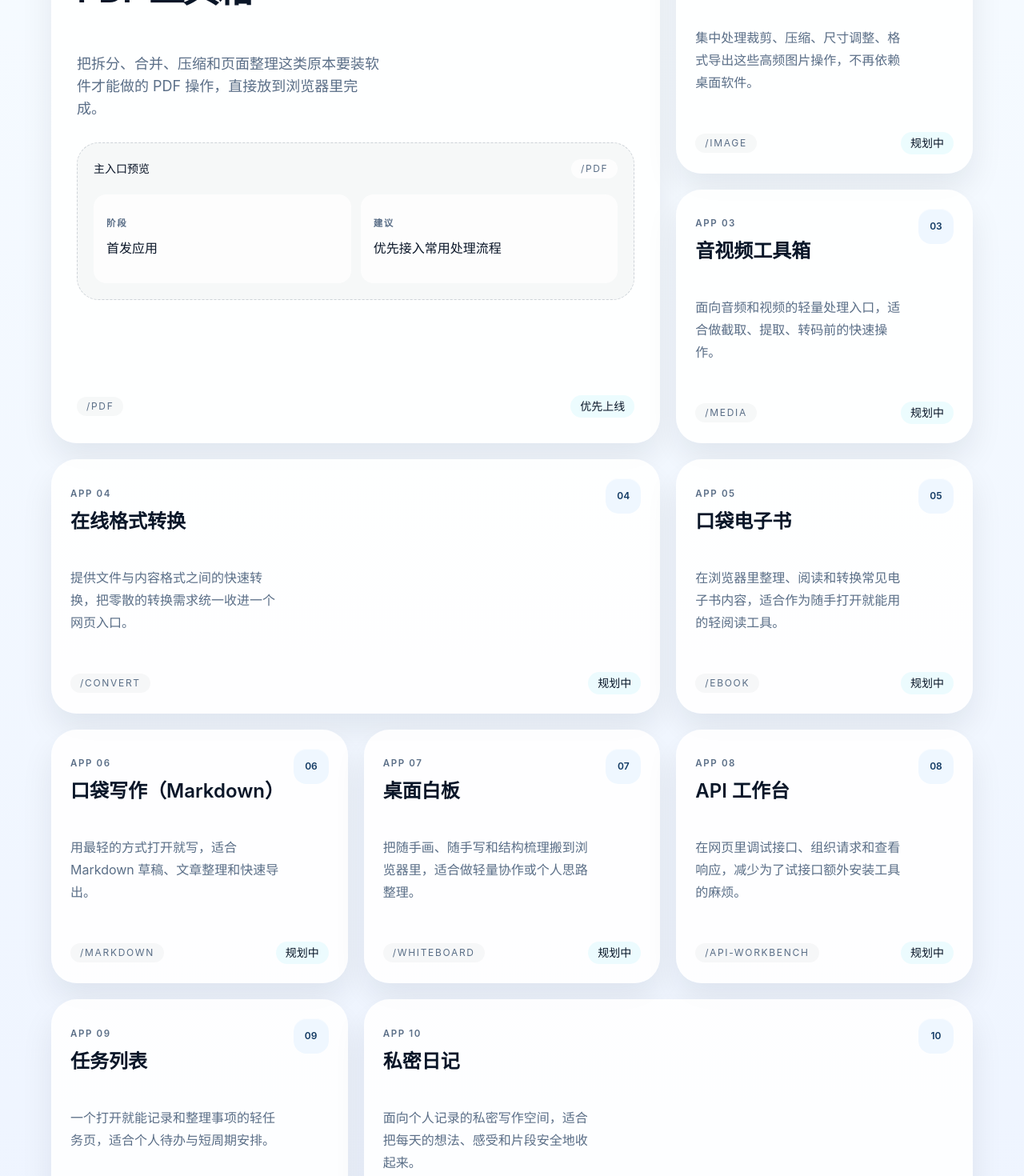
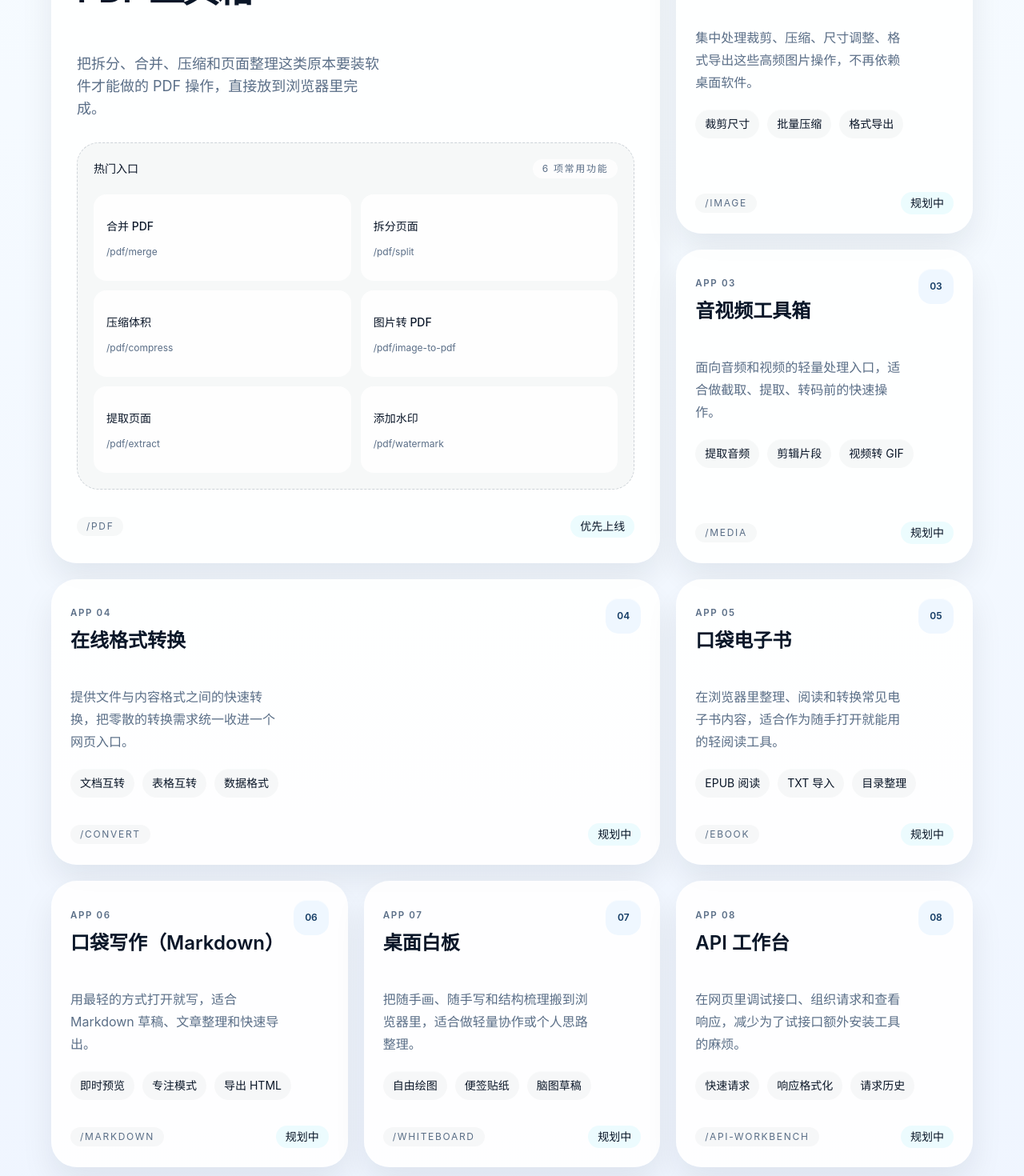
Before and after one commit to ThaneJoss/webapps, a Vue app: page / in a window 1280 px wide. Shown: the part 1100-2570 px from the top of the page at 80% size. Built offline with nearby package versions, Linux system fonts and the light colour scheme.

Commit message:
feat: 增加首页应用二级入口

```diff
--- a/src/styles.css
+++ b/src/styles.css
@@ -197,11 +197,34 @@ svg {
 }
 
 .home-app-card--featured {
-  min-height: 520px;
+  min-height: 620px;
 }
 
 .home-app-card--tile {
-  min-height: 236px;
+  min-height: 286px;
+}
+
+.home-app-quick-card {
+  display: block;
+  box-shadow: inset 0 1px 0 rgba(255, 255, 255, 0.45);
+}
+
+.home-app-quick-card:hover {
+  transform: translate3d(0, -2px, 0);
+  border-color: rgba(82, 215, 255, 0.28);
+  box-shadow:
+    0 14px 28px rgba(10, 22, 40, 0.08),
+    inset 0 1px 0 rgba(255, 255, 255, 0.45);
+}
+
+.home-app-mini-entry {
+  box-shadow: inset 0 1px 0 rgba(255, 255, 255, 0.36);
+}
+
+.home-app-mini-entry:hover {
+  transform: translate3d(0, -1px, 0);
+  border-color: rgba(82, 215, 255, 0.26);
+  background: rgba(82, 215, 255, 0.08);
 }
 
 .contact-entry-card {
--- a/src/views/HomeView.vue
+++ b/src/views/HomeView.vue
@@ -77,23 +77,37 @@
               class="mt-7 rounded-[1.7rem] border border-dashed border-[#17304b]/18 bg-[#0f2036]/[0.03] p-4 sm:p-5"
             >
               <div class="flex items-center justify-between gap-3">
-                <span class="text-sm font-medium text-ink">主入口预览</span>
+                <span class="text-sm font-medium text-ink">热门入口</span>
                 <span class="rounded-full border border-[#17304b]/14 bg-white/80 px-3 py-1 text-xs uppercase tracking-[0.14em] text-steel">
-                  {{ app.path }}
+                  {{ app.quickEntries.length }} 项常用功能
                 </span>
               </div>
 
-              <div class="mt-5 grid gap-3 sm:grid-cols-2">
-                <div class="rounded-2xl border border-[#17304b]/14 bg-white/80 px-4 py-4">
-                  <p class="panel-label text-steel">阶段</p>
-                  <p class="mt-3 text-base font-medium text-ink">{{ app.phase }}</p>
-                </div>
+              <div class="home-app-quick-grid mt-5 grid gap-3 sm:grid-cols-2">
+                <a
+                  v-for="entry in app.quickEntries"
+                  :key="entry.path"
+                  :href="entry.path"
+                  class="home-app-quick-card rounded-2xl border border-[#17304b]/14 bg-white/84 px-4 py-4 transition duration-200"
+                >
+                  <p class="text-sm font-medium text-ink">{{ entry.label }}</p>
+                  <p class="mt-2 text-xs text-steel">{{ entry.path }}</p>
+                </a>
+              </div>
+            </div>
 
-                <div class="rounded-2xl border border-[#17304b]/14 bg-white/80 px-4 py-4">
-                  <p class="panel-label text-steel">建议</p>
-                  <p class="mt-3 text-base font-medium text-ink">{{ app.tip }}</p>
-                </div>
-              </div>
+            <div
+              v-else
+              class="home-app-mini-entries mt-5 flex flex-wrap gap-2.5"
+            >
+              <a
+                v-for="entry in app.quickEntries"
+                :key="entry.path"
+                :href="entry.path"
+                class="home-app-mini-entry inline-flex items-center rounded-full border border-[#17304b]/14 bg-[#0f2036]/[0.03] px-3 py-2 text-sm text-ink transition duration-200"
+              >
+                {{ entry.label }}
+              </a>
             </div>
           </div>
 
@@ -134,8 +148,32 @@ const homeApps = [
     status: '优先上线',
     path: '/pdf',
     description: '把拆分、合并、压缩和页面整理这类原本要装软件才能做的 PDF 操作，直接放到浏览器里完成。',
-    phase: '首发应用',
-    tip: '优先接入常用处理流程',
+    quickEntries: [
+      {
+        label: '合并 PDF',
+        path: '/pdf/merge'
+      },
+      {
+        label: '拆分页面',
+        path: '/pdf/split'
+      },
+      {
+        label: '压缩体积',
+        path: '/pdf/compress'
+      },
+      {
+        label: '图片转 PDF',
+        path: '/pdf/image-to-pdf'
+      },
+      {
+        label: '提取页面',
+        path: '/pdf/extract'
+      },
+      {
+        label: '添加水印',
+        path: '/pdf/watermark'
+      }
+    ],
     featured: true,
     boardClass: 'home-app-card--area-feature'
   },
@@ -147,8 +185,20 @@ const homeApps = [
     status: '规划中',
     path: '/image',
     description: '集中处理裁剪、压缩、尺寸调整、格式导出这些高频图片操作，不再依赖桌面软件。',
-    phase: '待补编辑能力',
-    tip: '先做最常用图片处理',
+    quickEntries: [
+      {
+        label: '裁剪尺寸',
+        path: '/image/crop'
+      },
+      {
+        label: '批量压缩',
+        path: '/image/compress'
+      },
+      {
+        label: '格式导出',
+        path: '/image/convert'
+      }
+    ],
     featured: false,
     boardClass: 'home-app-card--area-app02'
   },
@@ -160,8 +210,20 @@ const homeApps = [
     status: '规划中',
     path: '/media',
     description: '面向音频和视频的轻量处理入口，适合做截取、提取、转码前的快速操作。',
-    phase: '待接处理引擎',
-    tip: '优先覆盖基础剪裁转换',
+    quickEntries: [
+      {
+        label: '提取音频',
+        path: '/media/extract-audio'
+      },
+      {
+        label: '剪辑片段',
+        path: '/media/trim'
+      },
+      {
+        label: '视频转 GIF',
+        path: '/media/gif'
+      }
+    ],
     featured: false,
     boardClass: 'home-app-card--area-app03'
   },
@@ -173,8 +235,20 @@ const homeApps = [
     status: '规划中',
     path: '/convert',
     description: '提供文件与内容格式之间的快速转换，把零散的转换需求统一收进一个网页入口。',
-    phase: '待补格式支持',
-    tip: '先做最常见格式互转',
+    quickEntries: [
+      {
+        label: '文档互转',
+        path: '/convert/document'
+      },
+      {
+        label: '表格互转',
+        path: '/convert/table'
+      },
+      {
+        label: '数据格式',
+        path: '/convert/data'
+      }
+    ],
     featured: false,
     boardClass: 'home-app-card--area-app04'
   },
@@ -186,8 +260,20 @@ const homeApps = [
     status: '规划中',
     path: '/ebook',
     description: '在浏览器里整理、阅读和转换常见电子书内容，适合作为随手打开就能用的轻阅读工具。',
-    phase: '待接阅读器能力',
-    tip: '先完成阅读与导入',
+    quickEntries: [
+      {
+        label: 'EPUB 阅读',
+        path: '/ebook/read'
+      },
+      {
+        label: 'TXT 导入',
+        path: '/ebook/import'
+      },
+      {
+        label: '目录整理',
+        path: '/ebook/chapters'
+      }
+    ],
     featured: false,
     boardClass: 'home-app-card--area-app05'
   },
@@ -199,8 +285,20 @@ const homeApps = [
     status: '规划中',
     path: '/markdown',
     description: '用最轻的方式打开就写，适合 Markdown 草稿、文章整理和快速导出。',
-    phase: '待接编辑器能力',
-    tip: '优先完成写作与预览',
+    quickEntries: [
+      {
+        label: '即时预览',
+        path: '/markdown/preview'
+      },
+      {
+        label: '专注模式',
+        path: '/markdown/focus'
+      },
+      {
+        label: '导出 HTML',
+        path: '/markdown/export'
+      }
+    ],
     featured: false,
     boardClass: 'home-app-card--area-app06'
   },
@@ -212,8 +310,20 @@ const homeApps = [
     status: '规划中',
     path: '/whiteboard',
     description: '把随手画、随手写和结构梳理搬到浏览器里，适合做轻量协作或个人思路整理。',
-    phase: '待接画布交互',
-    tip: '先做基础画写能力',
+    quickEntries: [
+      {
+        label: '自由绘图',
+        path: '/whiteboard/draw'
+      },
+      {
+        label: '便签贴纸',
+        path: '/whiteboard/sticky'
+      },
+      {
+        label: '脑图草稿',
+        path: '/whiteboard/map'
+      }
+    ],
     featured: false,
     boardClass: 'home-app-card--area-app07'
   },
@@ -225,8 +335,20 @@ const homeApps = [
     status: '规划中',
     path: '/api-workbench',
     description: '在网页里调试接口、组织请求和查看响应，减少为了试接口额外安装工具的麻烦。',
-    phase: '待补请求调试能力',
-    tip: '优先完成请求与历史记录',
+    quickEntries: [
+      {
+        label: '快速请求',
+        path: '/api-workbench/request'
+      },
+      {
+        label: '响应格式化',
+        path: '/api-workbench/format'
+      },
+      {
+        label: '请求历史',
+        path: '/api-workbench/history'
+      }
+    ],
     featured: false,
     boardClass: 'home-app-card--area-app08'
   },
@@ -238,8 +360,20 @@ const homeApps = [
     status: '规划中',
     path: '/tasks',
     description: '一个打开就能记录和整理事项的轻任务页，适合个人待办与短周期安排。',
-    phase: '待接列表与筛选',
-    tip: '先完成新增与勾选闭环',
+    quickEntries: [
+      {
+        label: '今日清单',
+        path: '/tasks/today'
+      },
+      {
+        label: '项目分组',
+        path: '/tasks/projects'
+      },
+      {
+        label: '专注计时',
+        path: '/tasks/focus'
+      }
+    ],
     featured: false,
     boardClass: 'home-app-card--area-app09'
   },
@@ -251,8 +385,20 @@ const homeApps = [
     status: '规划中',
     path: '/diary',
     description: '面向个人记录的私密写作空间，适合把每天的想法、感受和片段安全地收起来。',
-    phase: '待接本地存储与锁定',
-    tip: '优先做好隐私感和写作体验',
+    quickEntries: [
+      {
+        label: '今天一页',
+        path: '/diary/today'
+      },
+      {
+        label: '情绪标签',
+        path: '/diary/mood'
+      },
+      {
+        label: '本地锁定',
+        path: '/diary/lock'
+      }
+    ],
     featured: false,
     boardClass: 'home-app-card--area-app10'
   }
```
Also changed, not shown: 1 other file (tests, documents, lock files or other folders).
